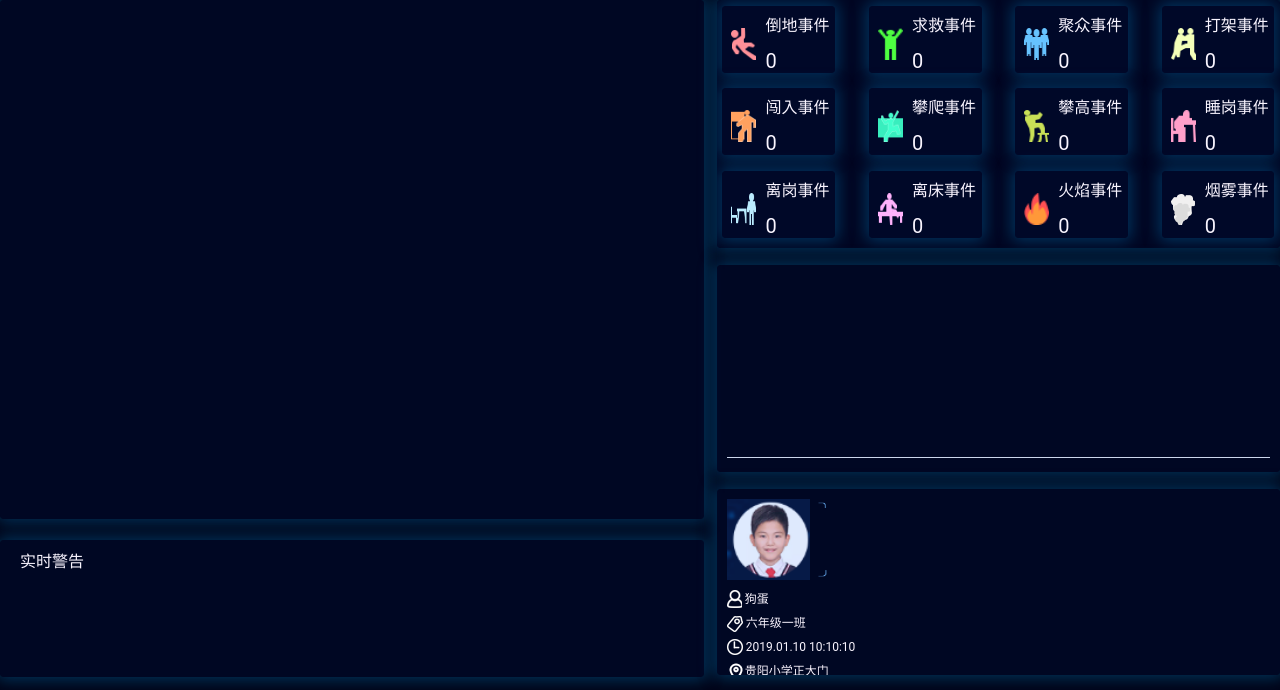
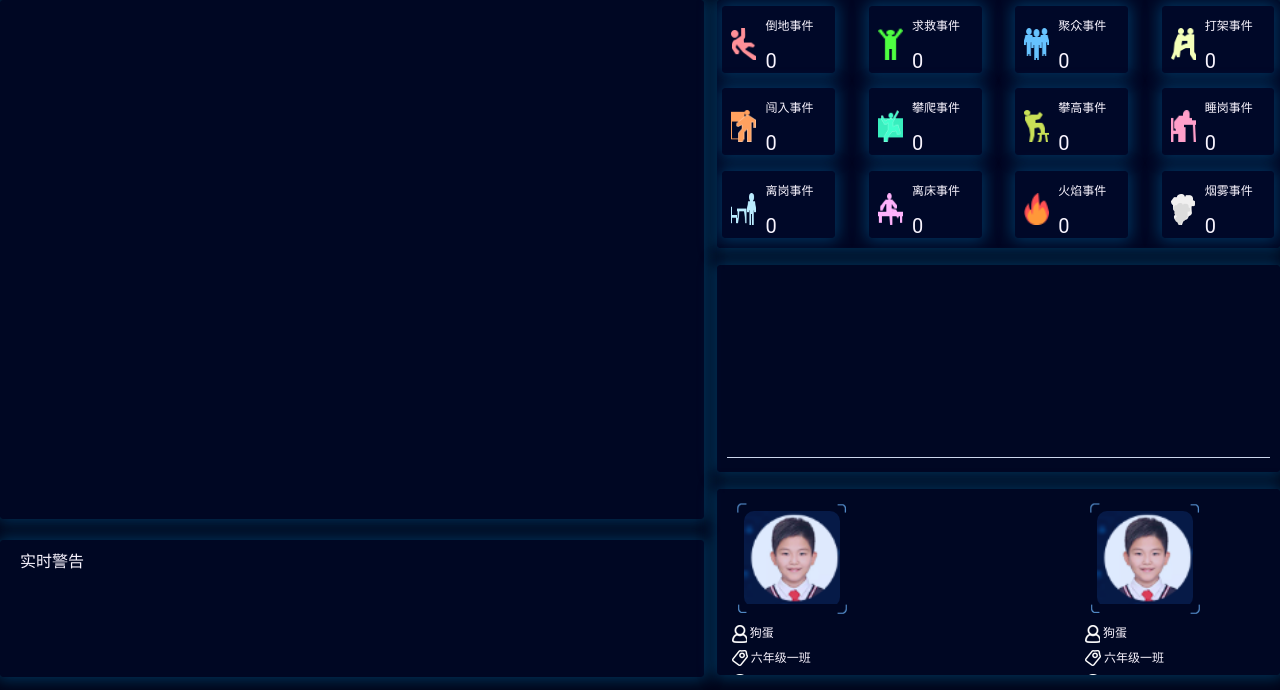
Before and after one commit to 15685133374/ai-camera, a website: page safe-school-frontend-v2/html/index.big.html in a window 1280 px wide. Shown: the part 110-800 px from the top of the page. Drawn offline with nearby package versions, Linux system fonts and the light colour scheme; no server answers; files whose address does not match are found by name.

Commit message:
修改头像框

```diff
--- a/safe-school-frontend-v2/css/index.big.css
+++ b/safe-school-frontend-v2/css/index.big.css
@@ -209,21 +209,6 @@ box-shadow: 0px 0px 15px 3px rgba(0, 97, 153, 0.5);
 border-radius: 4px;
 overflow-y: auto;
 }
-
-.imgborder{
-background: url(../images/photo_box.png);
-width: 100%;
-height: 100%;
-background-size: 100% 100%;
-}
-
-.person_info .headphoto {
-width: 80%;
-height: 80%;
-/* background: url(../images/photo_box.png);
-background-size: 100% 100%; */
-}
-
 .person_box {
 width: 100%;
 height: 100%;
@@ -237,21 +222,43 @@ justify-content: space-between;
 vertical-align: middle;
 }
 .person_box li {
-width: 22%;
-height: 220px;
+width: 12.5rem;
+height: 15.625rem;
 box-sizing: border-box;
 padding: 0 10px;
 font-size: 14px;
+margin: 0.3125rem;
 }
 
+.person_box .personal{
+	width: 7.5rem;
+	height: 7.5rem;
+	background: url(../images/photo_box.png);
+	background-size: 100% 100%;
+	position: relative;
+}
 .person_box li div {
-margin: 5px 0;
+	margin: 5px 0;
+    white-space: nowrap;
+    overflow: hidden;
+    text-overflow: ellipsis;
 }
-
+.person_info .headphoto {
+    width: 80%;
+    height: 80%;
+    position: absolute;
+    top: 0;
+    left: 0;
+    bottom: 0;
+    right: 0;
+    margin: auto;
+	border-radius: 10px;
+	overflow: hidden;
+}
 .headphoto img {
-width: 100%;
-display: block;
-margin: 10px auto;
+    width: 100%;
+    display: block;
+    margin: auto;
 }
 
 .event_info h3 {
@@ -333,6 +340,11 @@ background: rgba(0, 0, 0, 0.1);
     white-space: nowrap;
 }
 }
+@media only screen and (max-width:1300px){
+	.list p{
+		font-size: 0.75rem;
+	}
+}
 /* modal */
 #exampleModalLabel{
 color: black;
--- a/safe-school-frontend-v2/html/index.big.html
+++ b/safe-school-frontend-v2/html/index.big.html
@@ -79,11 +79,9 @@
                 <ul class="person_box">
                     <li>
                         <div class="personal">
-                            <div class="imgborder">
-                                <div class="headphoto">
-                                    <img class="face_info_person_img" src="../images/headphoto.jpg" />
-                                </div>
-                            </div>
+							<div class="headphoto">
+								<img class="face_info_person_img" src="../images/headphoto.jpg" />
+							</div>
                         </div>
                         <div>
                             <img src="../images/head.png" />
@@ -99,6 +97,92 @@
                         <span class='face_recog_time'>2019.01.10 10:10:10</span></div>
                         <div><img src="../images/address.png" /><span class="face_recog_location">贵阳小学正大门</span></div>
                     </li>
+
+					<li>
+					    <div class="personal">
+							<div class="headphoto">
+								<img class="face_info_person_img" src="../images/headphoto.jpg" />
+							</div>
+					    </div>
+					    <div>
+					        <img src="../images/head.png" />
+					        <span class="name face_info_person_name">狗蛋</span>
+					        <!-- <img src="../images/man.png" /> -->
+					        <!-- <img src="../images/glass.png" /> -->
+					    </div>
+					    <div>
+					        <img src="../images/class.png" />
+					        <span class='face_info_personclass'>六年级一班</span>
+					    </div>
+					    <div><img src="../images/time.png" />
+					    <span class='face_recog_time'>2019.01.10 10:10:10</span></div>
+					    <div><img src="../images/address.png" /><span class="face_recog_location">贵阳小学正大门</span></div>
+					</li>
+
+					<li>
+					    <div class="personal">
+							<div class="headphoto">
+								<img class="face_info_person_img" src="../images/headphoto.jpg" />
+							</div>
+					    </div>
+					    <div>
+					        <img src="../images/head.png" />
+					        <span class="name face_info_person_name">狗蛋</span>
+					        <!-- <img src="../images/man.png" /> -->
+					        <!-- <img src="../images/glass.png" /> -->
+					    </div>
+					    <div>
+					        <img src="../images/class.png" />
+					        <span class='face_info_personclass'>六年级一班</span>
+					    </div>
+					    <div><img src="../images/time.png" />
+					    <span class='face_recog_time'>2019.01.10 10:10:10</span></div>
+					    <div><img src="../images/address.png" /><span class="face_recog_location">贵阳小学正大门</span></div>
+					</li>
+
+					<li>
+					    <div class="personal">
+							<div class="headphoto">
+								<img class="face_info_person_img" src="../images/headphoto.jpg" />
+							</div>
+					    </div>
+					    <div>
+					        <img src="../images/head.png" />
+					        <span class="name face_info_person_name">狗蛋</span>
+					        <!-- <img src="../images/man.png" /> -->
+					        <!-- <img src="../images/glass.png" /> -->
+					    </div>
+					    <div>
+					        <img src="../images/class.png" />
+					        <span class='face_info_personclass'>六年级一班</span>
+					    </div>
+					    <div><img src="../images/time.png" />
+					    <span class='face_recog_time'>2019.01.10 10:10:10</span></div>
+					    <div><img src="../images/address.png" /><span class="face_recog_location">贵阳小学正大门</span></div>
+					</li>
+
+					<li>
+					    <div class="personal">
+							<div class="headphoto">
+								<img class="face_info_person_img" src="../images/headphoto.jpg" />
+							</div>
+					    </div>
+					    <div>
+					        <img src="../images/head.png" />
+					        <span class="name face_info_person_name">狗蛋</span>
+					        <!-- <img src="../images/man.png" /> -->
+					        <!-- <img src="../images/glass.png" /> -->
+					    </div>
+					    <div>
+					        <img src="../images/class.png" />
+					        <span class='face_info_personclass'>六年级一班</span>
+					    </div>
+					    <div><img src="../images/time.png" />
+					    <span class='face_recog_time'>2019.01.10 10:10:10</span></div>
+					    <div><img src="../images/address.png" /><span class="face_recog_location">贵阳小学正大门</span></div>
+					</li>
+
+
                 </ul>
 
             </div>
```
